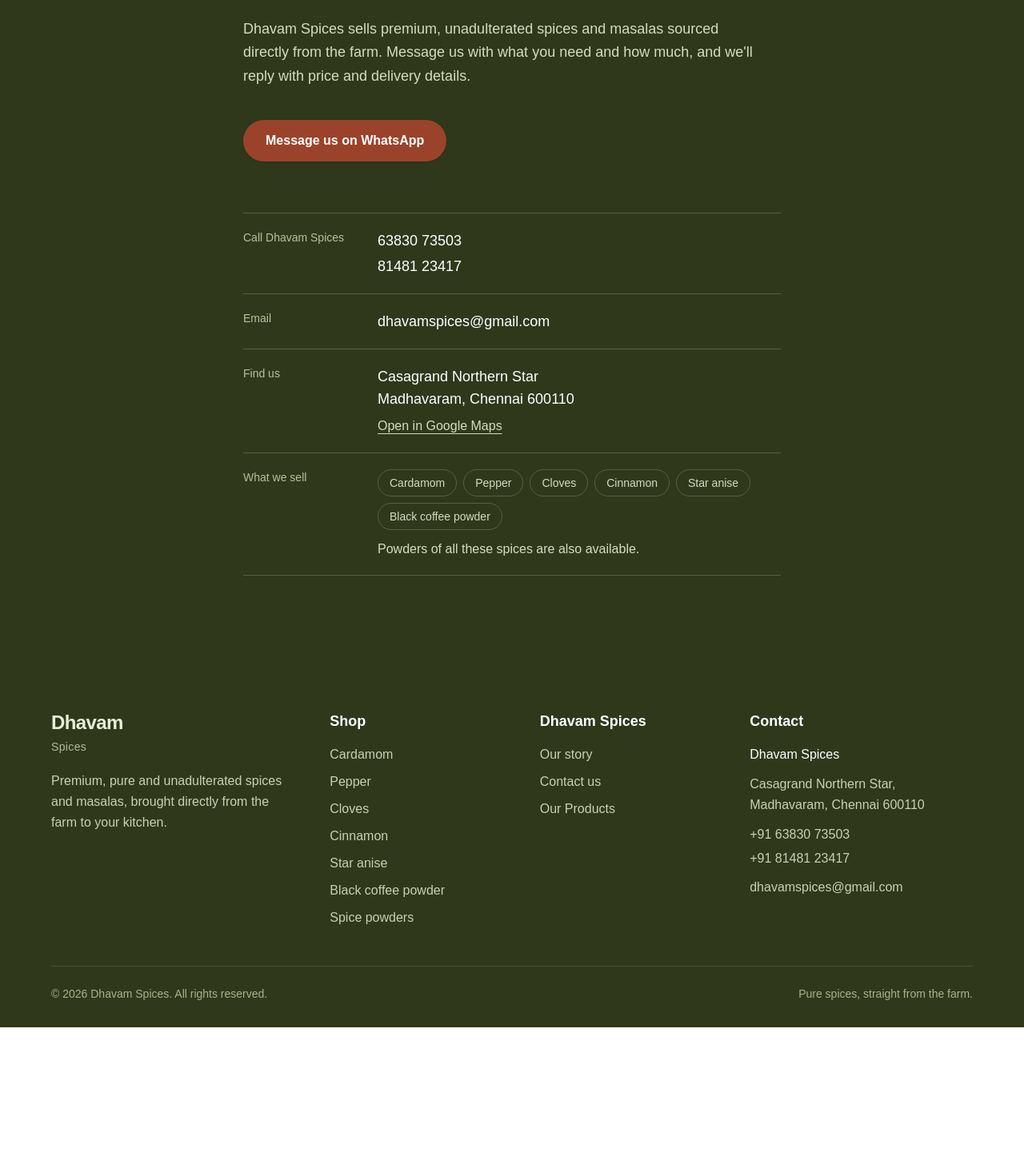
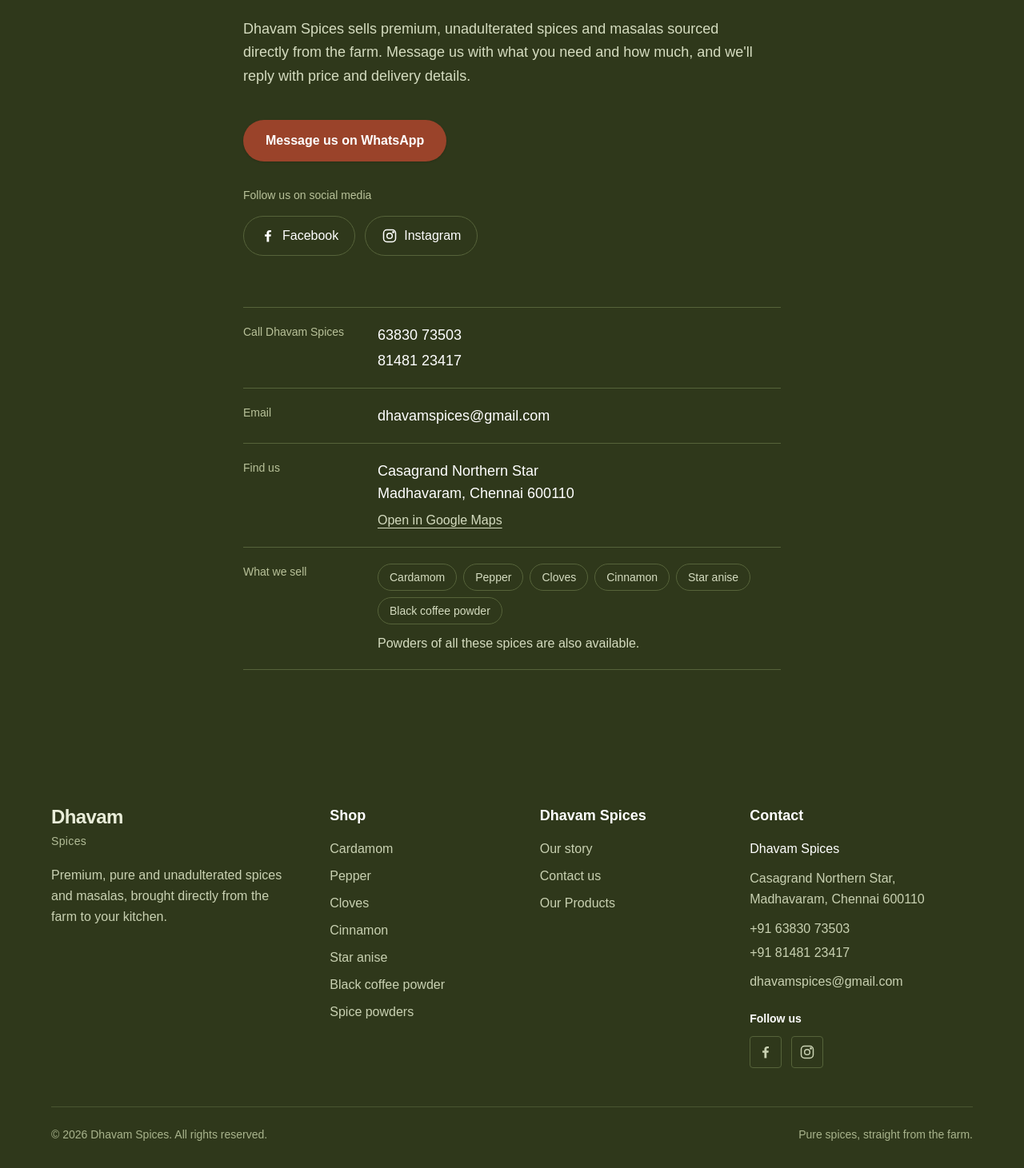
Before and after one commit to rameesabava/dhavam-spices, a Next.js app: page /contact in a window 1280 px wide. Shown: the part 301-1762 px from the top of the page at 80% size. Before the commit the page ends 1586 px from the top, so only its background shows below. Built offline with nearby package versions, Linux system fonts and the light colour scheme.

Commit message:
social media links added

```diff
--- a/app/(customer)/contact/page.tsx
+++ b/app/(customer)/contact/page.tsx
@@ -1,4 +1,6 @@
+
 import type { Metadata } from "next";
+import Link from "next/link";
 
 export const metadata: Metadata = {
   title: "Contact | Dhavam Spices",
@@ -7,38 +9,64 @@
 };
 
 const OWNER = "Dhavam Spices";
+
 const PHONES = [
   { display: "63830 73503", tel: "+916383073503" },
   { display: "81481 23417", tel: "+918148123417" },
 ];
+
 const EMAIL = "dhavamspices@gmail.com";
-const ADDRESS = ["Casagrand Northern Star", "Madhavaram, Chennai 600110"];
+
+const ADDRESS = [
+  "Casagrand Northern Star",
+  "Madhavaram, Chennai 600110",
+];
+
 const MAPS_URL =
   "https://www.google.com/maps/search/?api=1&query=Casagrand+Northern+Star+Madhavaram+Chennai+600110";
+
 const WHATSAPP_URL = `https://wa.me/916383073503?text=${encodeURIComponent(
   "Hi Dhavam Spices, I'd like to place an order."
 )}`;
 
-const SPICES = ["Cardamom", "Pepper", "Cloves", "Cinnamon", "Star anise", "Black coffee powder"];
+// Replace these with your actual social media profile URLs
+const FACEBOOK_URL = "https://www.facebook.com/profile.php?id=61595939693155";
+const INSTAGRAM_URL = "https://www.instagram.com/dhavam_spices?psln=MTI2emRjOG1qMzBlNw%3D%3D";
+
+const SPICES = [
+  "Cardamom",
+  "Pepper",
+  "Cloves",
+  "Cinnamon",
+  "Star anise",
+  "Black coffee powder",
+];
 
 const focus =
   "focus-visible:outline-none focus-visible:ring-4 focus-visible:ring-[#d9825f]/40";
+
 const link = `rounded text-lg text-white underline-offset-4 hover:underline ${focus}`;
+
 const row = "grid gap-1 py-5 sm:grid-cols-[9rem_1fr] sm:gap-6";
+
 const term = "text-sm font-medium text-[#b9c29a]";
 
 export default function ContactPage() {
   return (
     <main className="bg-[#2f381b] px-6 py-20 text-[#e6ebdc] sm:py-28">
       <div className="mx-auto max-w-2xl">
+
         <h1 className="text-4xl font-semibold leading-tight text-white sm:text-5xl">
           Pure spices, straight from the farm to your kitchen.
         </h1>
+
         <p className="mt-5 max-w-prose text-lg leading-relaxed text-[#d5dcc0]">
-          Dhavam Spices sells premium, unadulterated spices and masalas sourced directly from the farm. Message us with
-          what you need and how much, and we'll reply with price and delivery details.
+          Dhavam Spices sells premium, unadulterated spices and masalas
+          sourced directly from the farm. Message us with what you need
+          and how much, and we&apos;ll reply with price and delivery details.
         </p>
 
+        {/* WhatsApp button */}
         <a
           href={WHATSAPP_URL}
           target="_blank"
@@ -48,27 +76,91 @@
           Message us on WhatsApp
         </a>
 
+        {/* Social media links */}
+        <div className="mt-8">
+          <p className="mb-4 text-sm font-medium text-[#b9c29a]">
+            Follow us on social media
+          </p>
+
+          <div className="flex flex-wrap gap-3">
+
+            {/* Facebook */}
+            <a
+              href={FACEBOOK_URL}
+              target="_blank"
+              rel="noopener noreferrer"
+              aria-label="Follow Dhavam Spices on Facebook"
+              className={`inline-flex items-center gap-2 rounded-full border border-[#56633a] px-5 py-3 text-white transition-all duration-300 hover:-translate-y-1 hover:bg-[#56633a] ${focus}`}
+            >
+              <svg
+                xmlns="http://www.w3.org/2000/svg"
+                viewBox="0 0 24 24"
+                fill="currentColor"
+                className="h-5 w-5"
+              >
+                <path d="M13.5 21v-8h2.7l.4-3.1h-3.1v-2c0-.9.3-1.5 1.6-1.5h1.7V3.6c-.3 0-1.3-.1-2.5-.1-2.5 0-4.2 1.5-4.2 4.3v2.1H7.3V13h2.8v8h3.4z" />
+              </svg>
+              Facebook
+            </a>
+
+            {/* Instagram */}
+            <a
+              href={INSTAGRAM_URL}
+              target="_blank"
+              rel="noopener noreferrer"
+              aria-label="Follow Dhavam Spices on Instagram"
+              className={`inline-flex items-center gap-2 rounded-full border border-[#56633a] px-5 py-3 text-white transition-all duration-300 hover:-translate-y-1 hover:bg-[#56633a] ${focus}`}
+            >
+              <svg
+                xmlns="http://www.w3.org/2000/svg"
+                viewBox="0 0 24 24"
+                fill="none"
+                stroke="currentColor"
+                strokeWidth="1.8"
+                className="h-5 w-5"
+              >
+                <rect x="3" y="3" width="18" height="18" rx="5" />
+                <circle cx="12" cy="12" r="4" />
+                <circle cx="17.5" cy="6.5" r=".8" fill="currentColor" />
+              </svg>
+              Instagram
+            </a>
+
+          </div>
+        </div>
+
         <dl className="mt-16 divide-y divide-[#56633a] border-y border-[#56633a]">
+
+          {/* Phone */}
           <div className={row}>
             <dt className={term}>Call {OWNER}</dt>
             <dd className="flex flex-col gap-1">
               {PHONES.map((p) => (
-                <a key={p.tel} href={`tel:${p.tel}`} className={`w-fit ${link}`}>
+                <a
+                  key={p.tel}
+                  href={`tel:${p.tel}`}
+                  className={`w-fit ${link}`}
+                >
                   {p.display}
                 </a>
               ))}
             </dd>
           </div>
 
+          {/* Email */}
           <div className={row}>
             <dt className={term}>Email</dt>
             <dd>
-              <a href={`mailto:${EMAIL}`} className={`break-all ${link}`}>
+              <a
+                href={`mailto:${EMAIL}`}
+                className={`break-all ${link}`}
+              >
                 {EMAIL}
               </a>
             </dd>
           </div>
 
+          {/* Address */}
           <div className={row}>
             <dt className={term}>Find us</dt>
             <dd className="text-lg text-white">
@@ -77,30 +169,39 @@
                   {line}
                 </span>
               ))}
+
               <a
                 href={MAPS_URL}
                 target="_blank"
                 rel="noopener noreferrer"
-                className={`mt-2 inline-block text-base text-[#d5dcc0] underline underline-offset-4 hover:text-white ${focus} rounded`}
+                className={`mt-2 inline-block rounded text-base text-[#d5dcc0] underline underline-offset-4 hover:text-white ${focus}`}
               >
                 Open in Google Maps
               </a>
             </dd>
           </div>
 
+          {/* Products */}
           <div className={row}>
             <dt className={term}>What we sell</dt>
             <dd>
               <ul className="flex flex-wrap gap-2">
                 {SPICES.map((s) => (
-                  <li key={s} className="rounded-full border border-[#56633a] px-3.5 py-1.5 text-sm text-[#d5dcc0]">
+                  <li
+                    key={s}
+                    className="rounded-full border border-[#56633a] px-3.5 py-1.5 text-sm text-[#d5dcc0]"
+                  >
                     {s}
                   </li>
                 ))}
               </ul>
-              <p className="mt-3 text-base text-[#d5dcc0]">Powders of all these spices are also available.</p>
+
+              <p className="mt-3 text-base text-[#d5dcc0]">
+                Powders of all these spices are also available.
+              </p>
             </dd>
           </div>
+
         </dl>
       </div>
     </main>
--- a/components/Footer.tsx
+++ b/components/Footer.tsx
@@ -1,9 +1,16 @@
+
 import Link from "next/link";
 
 const PHONES = [
   { display: "+91 63830 73503", tel: "+916383073503" },
   { display: "+91 81481 23417", tel: "+918148123417" },
 ];
+
+const FACEBOOK_URL =
+  "https://www.facebook.com/profile.php?id=61595939693155";
+
+const INSTAGRAM_URL =
+  "https://www.instagram.com/dhavam_spices?psln=MTI2emRjOG1qMzBlNw%3D%3D";
 
 const SHOP_LINKS = [
   { label: "Cardamom", href: "/products" },
@@ -42,7 +49,9 @@
   return (
     <footer className="bg-[#2f381b] font-[family-name:var(--font-dm-sans)] text-[#c9d1b2]">
       <div className="mx-auto max-w-[1200px] px-4 pb-8 pt-14 md:px-6">
+
         <div className="grid gap-12 md:grid-cols-2 lg:grid-cols-[1.4fr_1fr_1fr_1.3fr]">
+
           {/* Brand */}
           <div>
             <Link
@@ -125,6 +134,64 @@
               >
                 dhavamspices@gmail.com
               </a>
+
+              {/* Social Media */}
+              <div className="pt-3">
+                <p className="mb-3 text-sm font-semibold text-white">
+                  Follow us
+                </p>
+
+                <div className="flex items-center gap-3">
+
+                  {/* Facebook */}
+                  <a
+                    href={FACEBOOK_URL}
+                    target="_blank"
+                    rel="noopener noreferrer"
+                    aria-label="Dhavam Spices on Facebook"
+                    title="Facebook"
+                    className={`flex h-10 w-10 items-center justify-center rounded-full border border-[#56633a] text-[#c9d1b2] transition-all duration-300 hover:-translate-y-1 hover:bg-[#56633a] hover:text-white ${focusRing}`}
+                  >
+                    <svg
+                      xmlns="http://www.w3.org/2000/svg"
+                      viewBox="0 0 24 24"
+                      fill="currentColor"
+                      className="h-5 w-5"
+                    >
+                      <path d="M13.5 21v-8h2.7l.4-3.1h-3.1v-2c0-.9.3-1.5 1.6-1.5h1.7V3.6c-.3 0-1.3-.1-2.5-.1-2.5 0-4.2 1.5-4.2 4.3v2.1H7.3V13h2.8v8h3.4z" />
+                    </svg>
+                  </a>
+
+                  {/* Instagram */}
+                  <a
+                    href={INSTAGRAM_URL}
+                    target="_blank"
+                    rel="noopener noreferrer"
+                    aria-label="Dhavam Spices on Instagram"
+                    title="Instagram"
+                    className={`flex h-10 w-10 items-center justify-center rounded-full border border-[#56633a] text-[#c9d1b2] transition-all duration-300 hover:-translate-y-1 hover:bg-[#56633a] hover:text-white ${focusRing}`}
+                  >
+                    <svg
+                      xmlns="http://www.w3.org/2000/svg"
+                      viewBox="0 0 24 24"
+                      fill="none"
+                      stroke="currentColor"
+                      strokeWidth="1.8"
+                      className="h-5 w-5"
+                    >
+                      <rect x="3" y="3" width="18" height="18" rx="5" />
+                      <circle cx="12" cy="12" r="4" />
+                      <circle
+                        cx="17.5"
+                        cy="6.5"
+                        r=".8"
+                        fill="currentColor"
+                      />
+                    </svg>
+                  </a>
+
+                </div>
+              </div>
             </address>
           </div>
         </div>
@@ -134,6 +201,7 @@
           <p>© 2026 Dhavam Spices. All rights reserved.</p>
           <p>Pure spices, straight from the farm.</p>
         </div>
+
       </div>
     </footer>
   );
```
